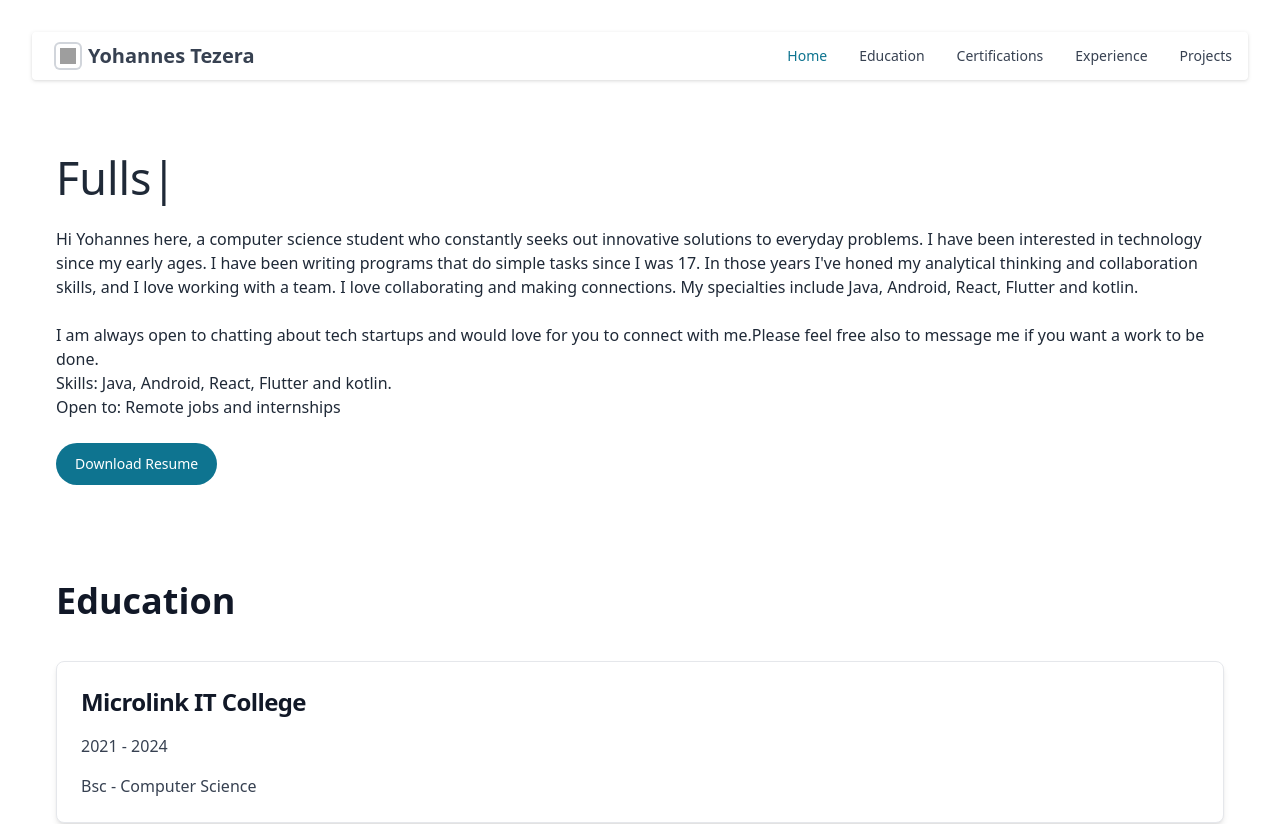
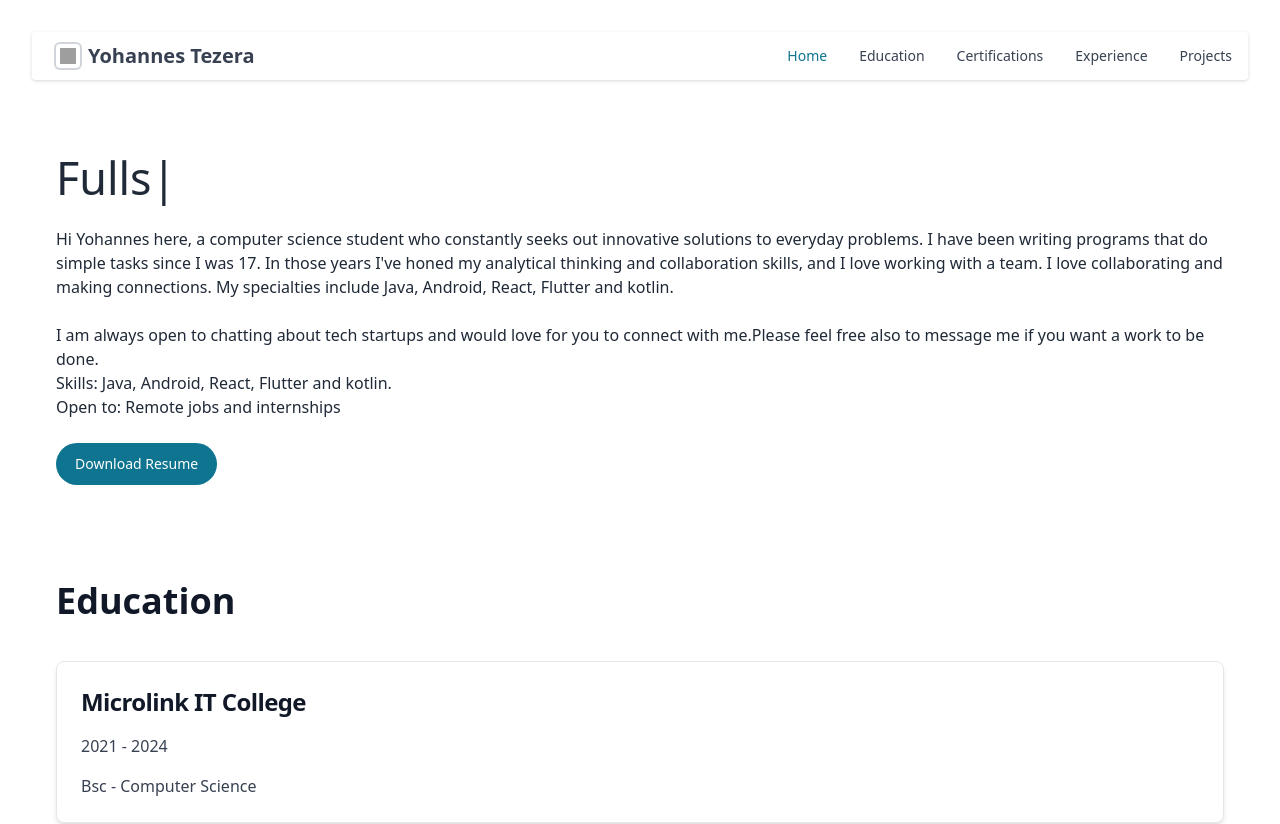
Before and after one commit to YohannesTz/yohannestz-page, a React (Vite) app: page / in a window 1280 px wide. Shown: the top 824 px of the page. Built offline with nearby package versions, Linux system fonts and the light colour scheme; grey boxes are pictures that could not be loaded.

Commit message:
Update Middletext.tsx

```diff
--- a/src/components/Middletext.tsx
+++ b/src/components/Middletext.tsx
@@ -25,10 +25,9 @@ export const MiddleText = () => {
             />
 
             <p>
-                Hi Yohannes here, a computer science student who constantly seeks out innovative solutions to everyday problems.
-                I have been interested in technology since my early ages. I have been writing programs that do simple tasks since I was 17.
-                In those years I've honed my analytical thinking and collaboration skills, and I love working with a team. I love collaborating and making connections.
-                My specialties include Java, Android, React, Flutter and kotlin.
+                Hi Yohannes here, a computer science student who constantly seeks out innovative solutions to everyday problems. I have been writing programs that
+                do simple tasks since I was 17. In those years I've honed my analytical thinking and collaboration skills, and I
+                love working with a team. I love collaborating and making connections. My specialties include Java, Android, React, Flutter and kotlin.
 
                 <br /> <br />
                 I am always open to chatting about tech startups and would love for you to connect with me.Please feel free also to message me if you want a work to be done.
```
